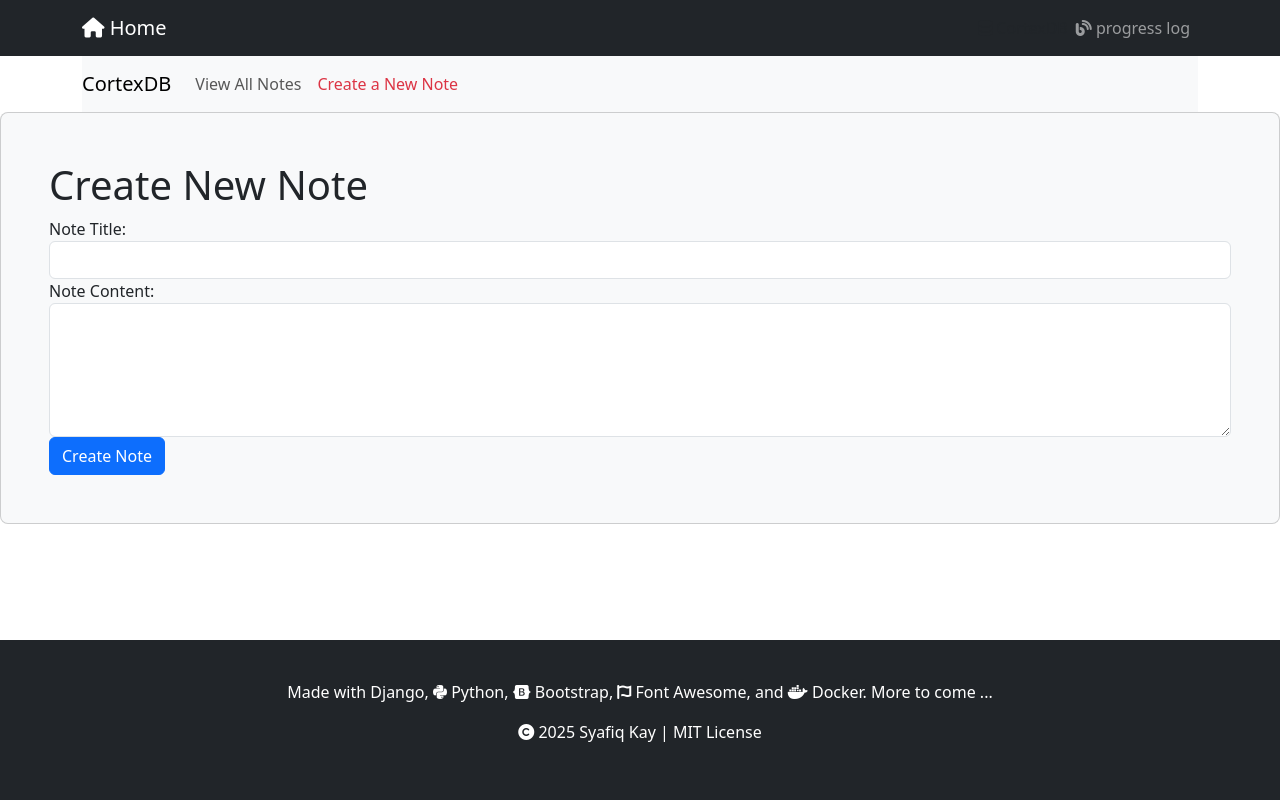
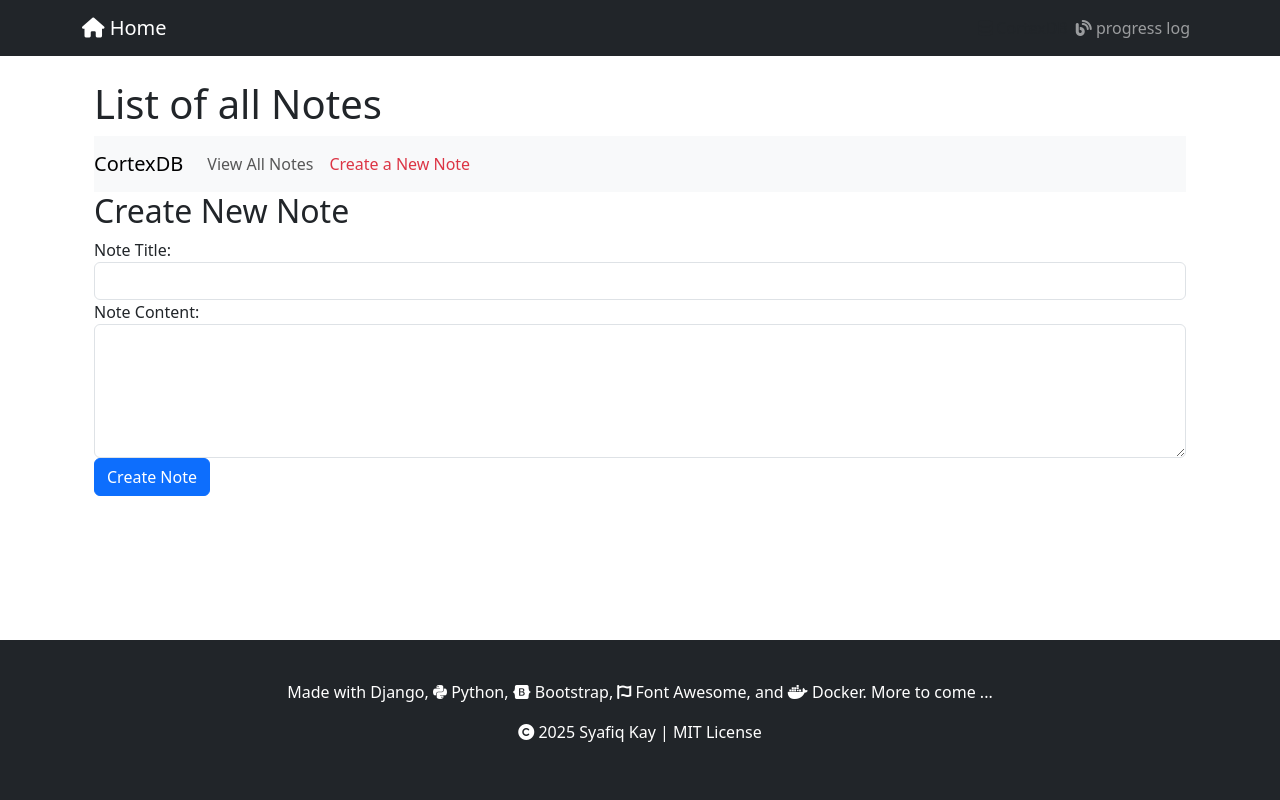
Before and after one commit to Syafiq-Kay-Ltd/MindStack, a Django app: page /cortexdb/notes/create/ in a window 1280 px wide. Run offline with Django 5.2, Linux system fonts and the light colour scheme; some libraries are stand-ins or nearby versions.

Commit message:
feat: enhance notes creation and listing templates; implement note context service for improved display

```diff
--- a/cortexdb/templates/cortexdb_notes_create.html
+++ b/cortexdb/templates/cortexdb_notes_create.html
@@ -1,9 +1,14 @@
 {% extends 'base.html' %}
 
 {% block content %}
+<div class="container">
+    <br>
+    <div class="container">
+        <h1>List of all Notes</h1>
+    </div>
     {% include '_cortexdb_navbar.html' %}
-    <div class="card p-5 mb-4 bg-light rounded-3">
-        <h1>Create New Note</h1>
+    <div class="container">
+        <h2>Create New Note</h2>
         <form method="post" action="{% url 'cortexdb:notes-create' %}">
             {% csrf_token %}
             {{ form.non_field_errors }}
@@ -20,4 +25,7 @@
             <button type="submit" class="btn btn-primary">Create Note</button>
         </form>
     </div>
+</div>
+<div class="container">
+</div>
 {% endblock %}
--- a/cortexdb/views.py
+++ b/cortexdb/views.py
@@ -1,11 +1,11 @@
 # cortexdb/views.py
-import django
+
 from django.views.generic import TemplateView, ListView, DetailView
 from django.views.generic.edit import FormView, UpdateView
 from django.urls import reverse, reverse_lazy
-from cortexdb.forms import NoteForm
-from cortexdb.models import Note
-
+from .forms import NoteForm
+from .models import Note
+from .services import get_note_context
 
 # CortexDB Main Page
 class ViewMain(TemplateView):
@@ -14,25 +14,40 @@ class ViewMain(TemplateView):
 # CortexDB Notes CRUD
 ## CortexDB Notes CREATE
 class ViewNotesCreate(FormView):
+    form_class = NoteForm
     template_name = "cortexdb_notes_create.html"
-    form_class = NoteForm
-    pk_url_kwarg = 'note_id'
-    success_url = reverse_lazy('cortexdb:notes-list')
 
     def form_valid(self, form):
-        form.save()
+        self.object = form.save()
         return super().form_valid(form)
+
+    def get_success_url(self):
+        return reverse_lazy(
+            'cortexdb:notes-detail',
+            kwargs={
+                'note_id': self.object.pk
+            }
+        )
 
 ## CortexDB Notes READ
 ### ... list
 class ViewNotesList(ListView):
     model = Note
     template_name = "cortexdb_notes_list.html"
+    context_object_name = 'notes'
 
+    def get_context_data(self, **kwargs):
+        context = super().get_context_data(**kwargs)
+        service_context = get_note_context(self.request, context['notes'])
+        context.update(service_context)
+        return context
+
+### ... details
 class ViewNotesDetail(DetailView):
     model = Note
     template_name = "cortexdb_notes_detail.html"
 
+## UPDATE
 class ViewNotesUpdate(UpdateView):
     model = Note
     form_class = NoteForm
```
Also changed, not shown: cortexdb/services.py (added, +8 -0 lines), cortexdb/templates/cortexdb_notes_list.html (+15 -9 lines).
